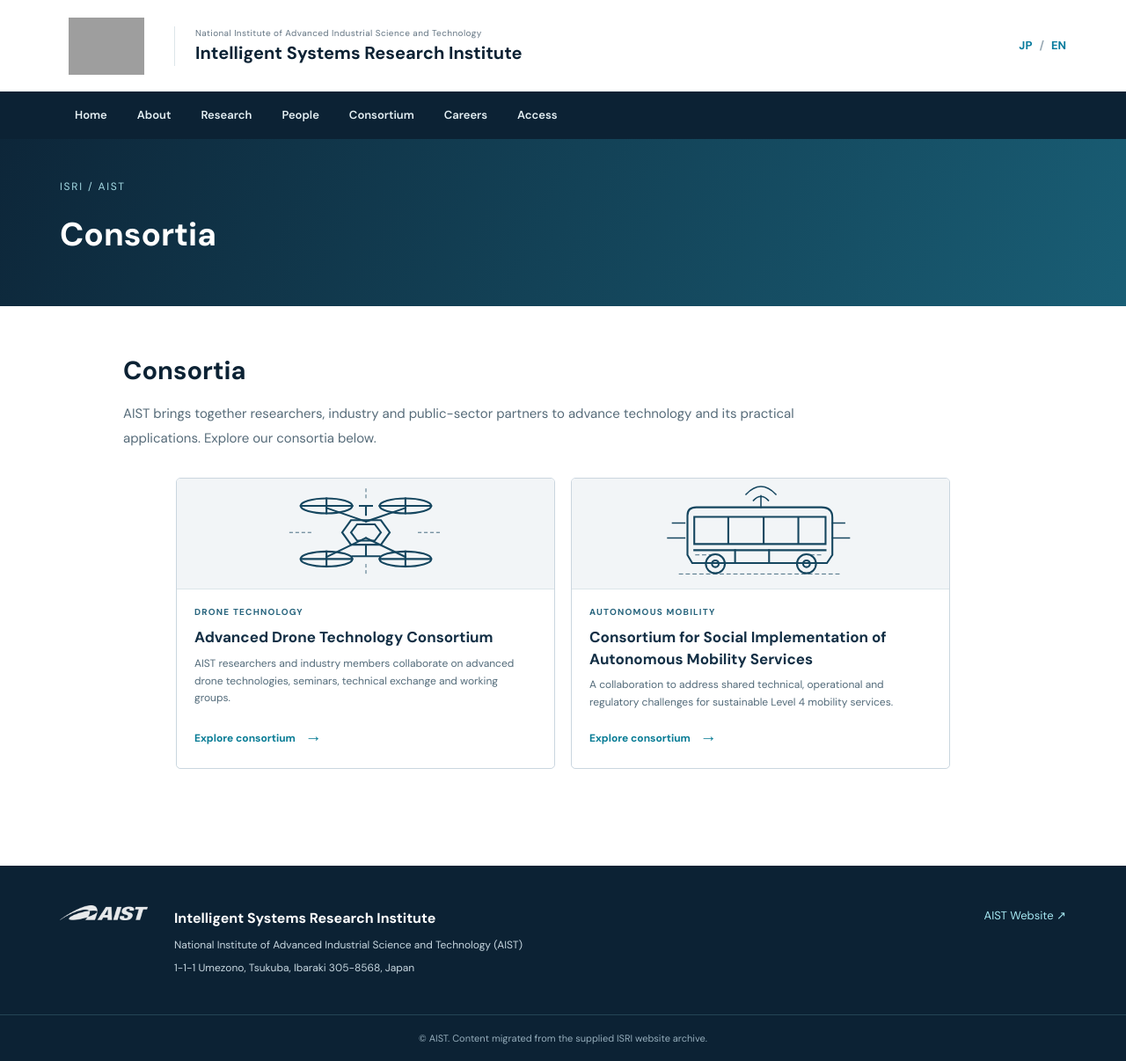
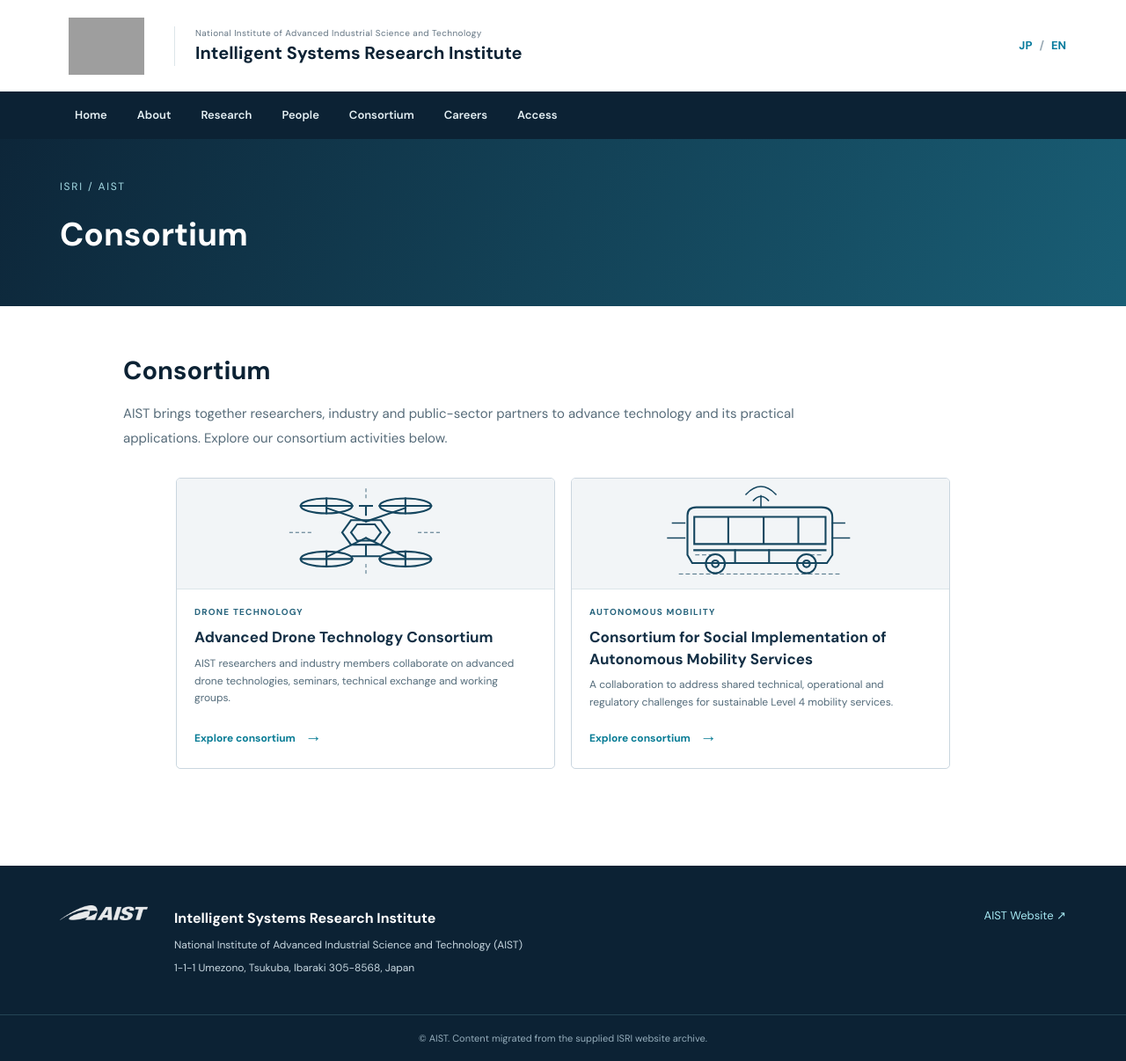
Before and after one commit to isri-aist/isri-aist.github.io, a Jekyll site: the page built from en/consortium/index.md, in a window 1280 px wide. Shown: the whole page at 88% size. Built offline with Jekyll 4.4.1, drawn with Linux system fonts in a browser that asks for light colours; grey boxes are pictures that could not be loaded.

Commit message:
Use singular Consortium on English consortium index

```diff
--- a/en/consortium/index.md
+++ b/en/consortium/index.md
@@ -1,11 +1,11 @@
 ---
 layout: default
-title: Consortia
+title: Consortium
 lang: en
 permalink: /en/consortium/
 ---
 
-<section class="consortium-intro"><h1>Consortia</h1><p>AIST brings together researchers, industry and public-sector partners to advance technology and its practical applications. Explore our consortia below.</p></section>
+<section class="consortium-intro"><h1>Consortium</h1><p>AIST brings together researchers, industry and public-sector partners to advance technology and its practical applications. Explore our consortium activities below.</p></section>
 <div class="consortium-grid">
 <a class="consortium-card consortium-card--drone" href="{{ '/en/consortium/drone_consortium.html' | relative_url }}" aria-label="View the Advanced Drone Technology Consortium"><div class="consortium-card-art"><svg class="consortium-icon" viewBox="0 0 300 150" role="img" aria-label="Technical line illustration of a quadcopter" xmlns="http://www.w3.org/2000/svg"><g fill="none" stroke="currentColor" stroke-width="2.7" stroke-linejoin="miter" stroke-linecap="square"><path d="M150 58 92 38M150 58l58-20M150 82l-58 28m58-28 58 28"/><path d="M128 56h44l13 18-13 18h-44l-13-18z"/><path d="M137 62h26l9 12-9 12h-26l-9-12zM150 92v17m-20 0h40"/><path d="M54 35h76M170 35h76M54 113h76m40 0h76"/><ellipse cx="92" cy="35" rx="38" ry="11"/><ellipse cx="208" cy="35" rx="38" ry="11"/><ellipse cx="92" cy="113" rx="38" ry="11"/><ellipse cx="208" cy="113" rx="38" ry="11"/><path d="M92 24v22m116-22v22M92 102v22m116-22v22M150 48v-13m-9 0h18"/><path d="M38 74h35m154 0h35M150 10v16m0 95v18" stroke-width="1" stroke-dasharray="4 5"/></g></svg></div><div class="consortium-card-body"><span class="consortium-card-kicker">DRONE TECHNOLOGY</span><h2>Advanced Drone Technology Consortium</h2><p>AIST researchers and industry members collaborate on advanced drone technologies, seminars, technical exchange and working groups.</p><span class="consortium-card-action">Explore consortium <span aria-hidden="true">→</span></span></div></a>
 <a class="consortium-card consortium-card--mobility" href="{{ '/en/consortium/automated_driving_consortium.html' | relative_url }}" aria-label="View the autonomous mobility consortium"><div class="consortium-card-art"><svg class="consortium-icon" viewBox="0 0 300 150" role="img" aria-label="Technical line illustration of an autonomous bus" xmlns="http://www.w3.org/2000/svg"><g fill="none" stroke="currentColor" stroke-width="2.7" stroke-linecap="square" stroke-linejoin="miter"><path d="M42 107V49q0-12 13-12h184q16 0 16 15v55l-8 12H49z"/><path d="M52 51h193v40H52zM52 100h193M102 51v40m52-40v40m51-40v40"/><path d="M112 100v19m50-19v19M64 119h176"/><circle cx="83" cy="120" r="14"/><circle cx="217" cy="120" r="14"/><circle cx="83" cy="120" r="5"/><circle cx="217" cy="120" r="5"/><path d="M150 37V20m-11 7q11-12 22 0m-33-9q22-23 44 0M38 60H20m18 22H13m242-22h18m-18 22h25" stroke-width="2"/><path d="M54 107h22m147 0h20M30 135h240" stroke-width="1" stroke-dasharray="5 5"/></g></svg></div><div class="consortium-card-body"><span class="consortium-card-kicker">AUTONOMOUS MOBILITY</span><h2>Consortium for Social Implementation of Autonomous Mobility Services</h2><p>A collaboration to address shared technical, operational and regulatory challenges for sustainable Level 4 mobility services.</p><span class="consortium-card-action">Explore consortium <span aria-hidden="true">→</span></span></div></a>
```
